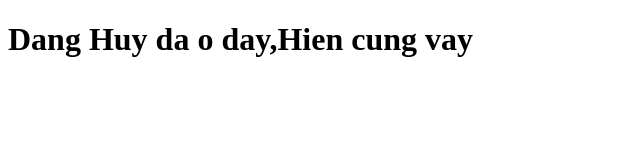
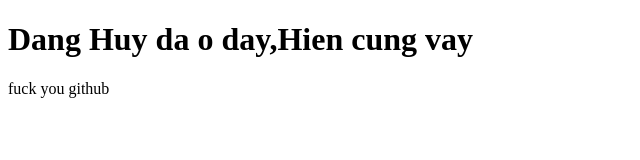
Before and after one commit to maidanghuy/TEST_GIT, a plain HTML site: page index.html in a window 1280 px wide. Shown: the whole page, without its empty margins (0-640 px from the left). Drawn offline with Linux system fonts and the light colour scheme.

Commit message:
hien commit demo

```diff
--- a/index.html
+++ b/index.html
@@ -9,6 +9,8 @@
 
 <body>
     <h1>Dang Huy da o day,Hien cung vay</h1>
+    <p>fuck you github</p>
+
 
 
 </body>
```
